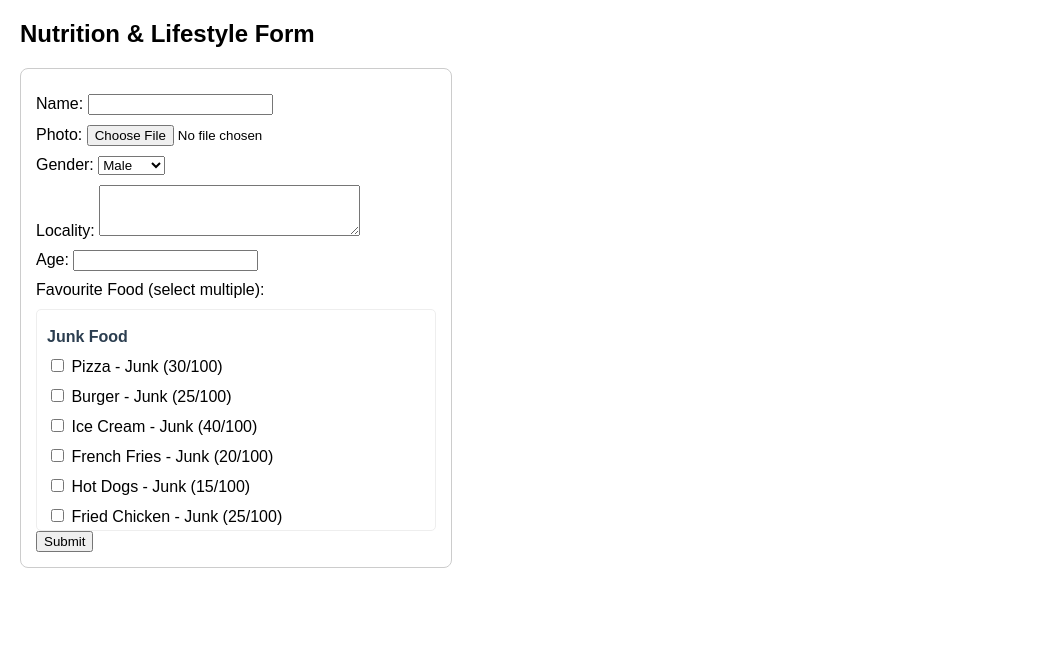
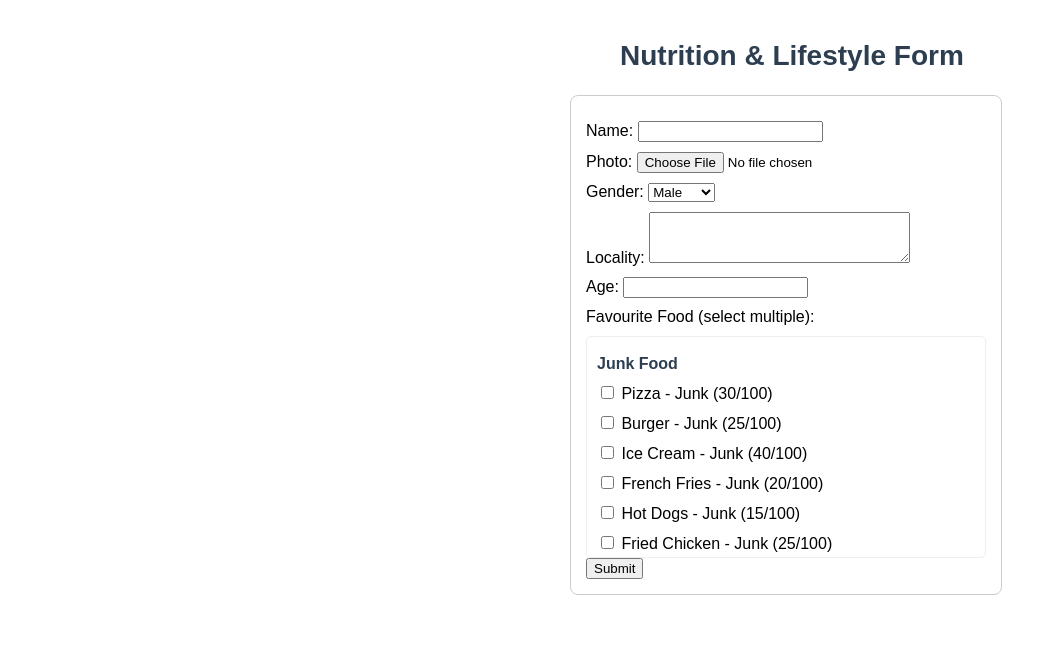
Before and after one commit to ChilliRoger/Death-form, a plain HTML site: page index.html in a window 1280 px wide. Shown: the whole page, without its empty margins (0-1045 px from the left). Drawn offline with Linux system fonts and the light colour scheme.

Commit message:
Centered

```diff
--- a/index.html
+++ b/index.html
@@ -5,7 +5,8 @@
   <title>Nutrition Form</title>
   <style>
     body { font-family: Arial, sans-serif; margin: 20px; }
-    form { border: 1px solid #ccc; padding: 15px; border-radius: 8px; width: 400px; }
+    .heading { color: #2c3e50; font-size: 28px; margin-left: 600PX; margin-top: 40px; }
+    form { border: 1px solid #ccc; padding: 15px; border-radius: 8px; width: 400px; margin-left: 550px; margin-top: 20px; }
     label { display: block; margin-top: 10px; }
 
 
@@ -35,7 +36,7 @@
 </head>
 <body>
 
-  <h2>Nutrition & Lifestyle Form</h2>
+  <h2 class="heading">Nutrition & Lifestyle Form</h2>
   <form id="nutritionForm">
     <label>Name: <input type="text" name="username" required></label>
     <label>Photo: <input type="file" name="photo" accept="image/*"></label>
```
